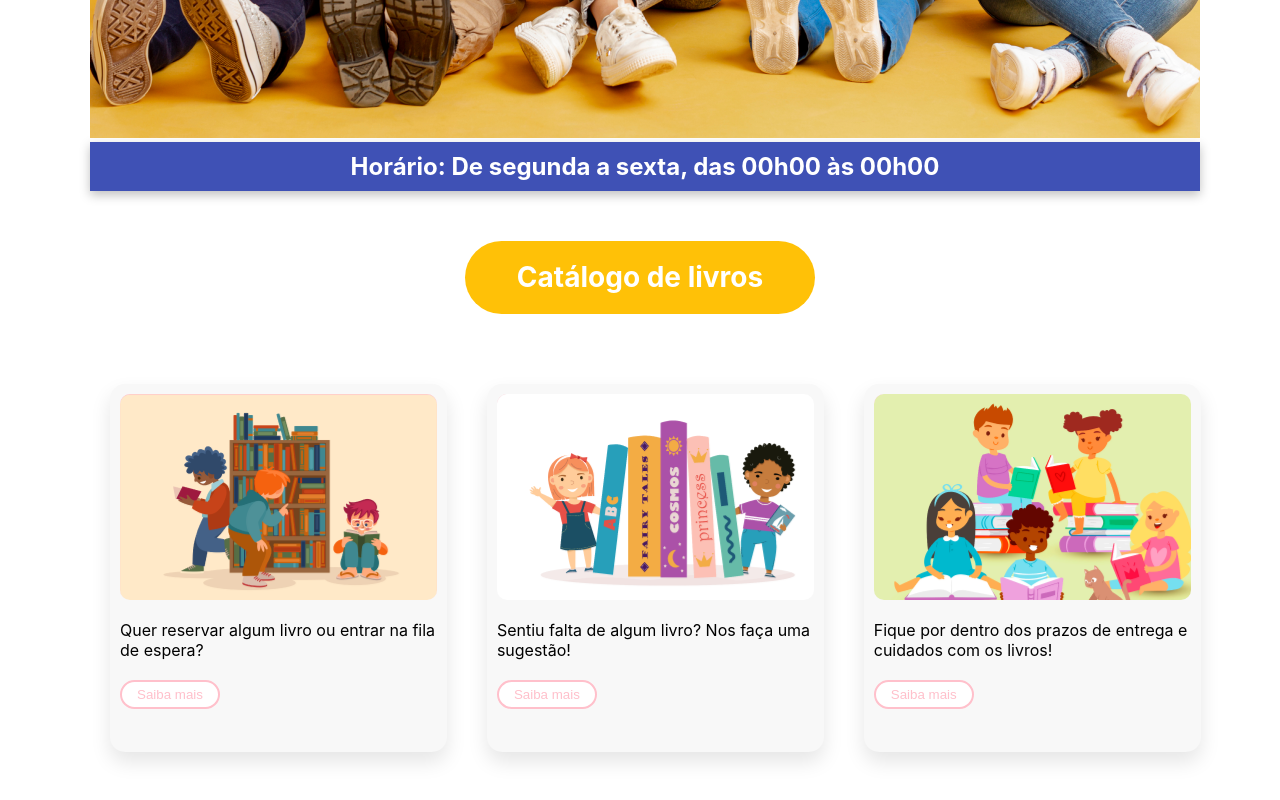
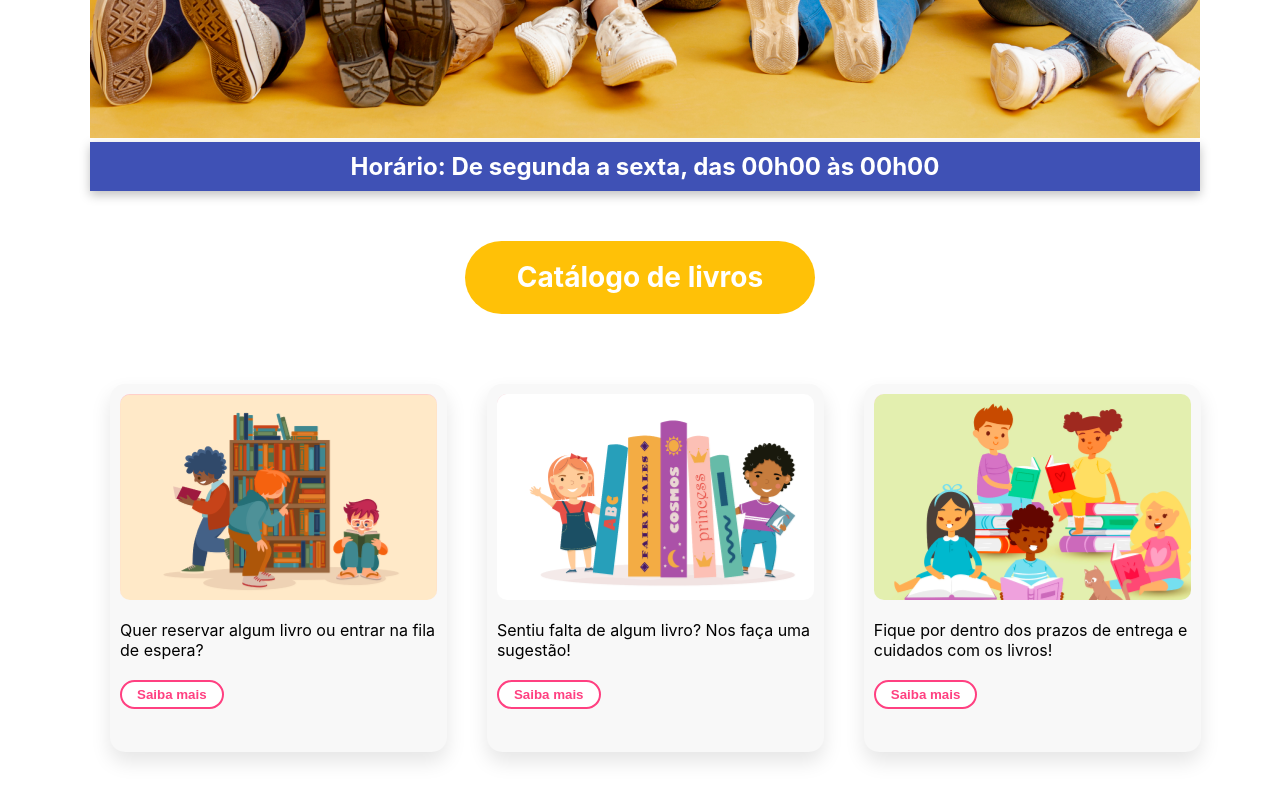
Before and after one commit to ES-231-gp2/frontend, a React (Create React App) app in the folder biblioconex/: page / in a window 1280 px wide. Shown: the part 472-1272 px from the top of the page. Built offline with nearby package versions, Linux system fonts and the light colour scheme; what axios-mock-adapter would draw is missing.

Commit message:
ajustes pequenos no estilo de alguns elementos

```diff
--- a/biblioconex/src/components/Box/Box.css
+++ b/biblioconex/src/components/Box/Box.css
@@ -29,8 +29,9 @@ button {
     margin: 10px;
     background-color: #FFF;
     border-radius: 50px;
-    border: 2px solid pink;
-    color: pink;
+    border: 2px solid #FF4081;
+    color: #FF4081;
+    font-weight: 700;
     cursor: pointer;
 }
 
--- a/biblioconex/src/containers/P7_Orientacoes/Orientacoes.js
+++ b/biblioconex/src/containers/P7_Orientacoes/Orientacoes.js
@@ -27,7 +27,7 @@ function Orientacao2() {
     return (
         <div className='Orientacao-content'>
             <h1>Saiba como <span className='detalhe-rosa'>fazer pedidos</span> ou  <span className='detalhe-amarelo'>sugerir um livro</span></h1>
-            <img className='Orientacao-img' src="/childrens_with_books1.png" alt="Crianças com livros" />
+            <img className='Orientacao-img' src="/childrens_with_books1_transformed.png" alt="Crianças com livros" />
             <p className='Orientacao-text'>Neste guia, explicaremos como você pode fazer pedidos ou sugerir livros para o acervo da biblioteca. Siga os passos abaixo para compartilhar suas sugestões pessoalmente:</p>
             <p className='Orientacao-text'><strong>Passo 1: Visite a Biblioteca</strong><br />
                 Dirija-se pessoalmente à biblioteca da nossa instituição durante o horário de funcionamento.</p>
```
Also changed, not shown: biblioconex/public/childrens_with_books1_transformed.png (added).
